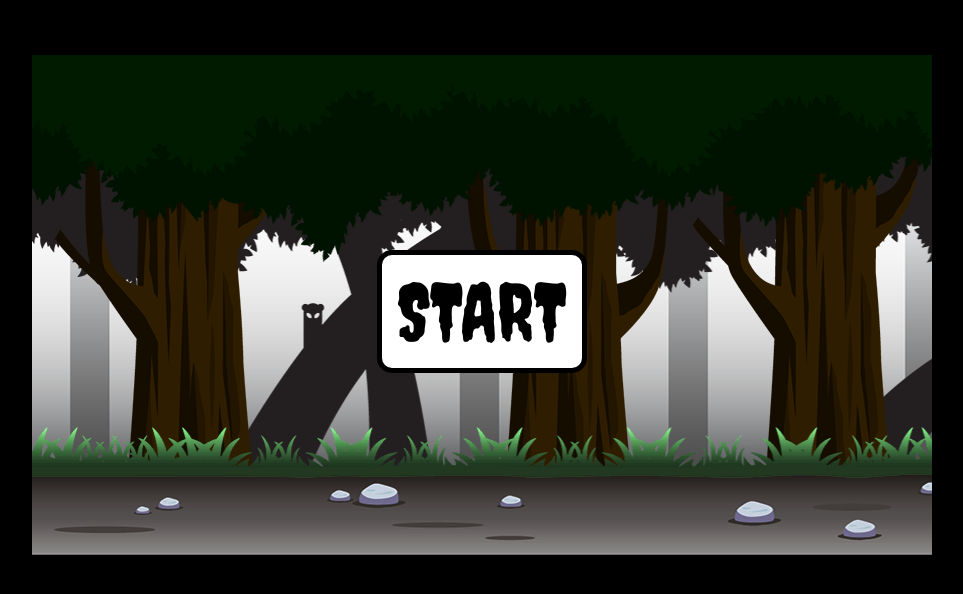
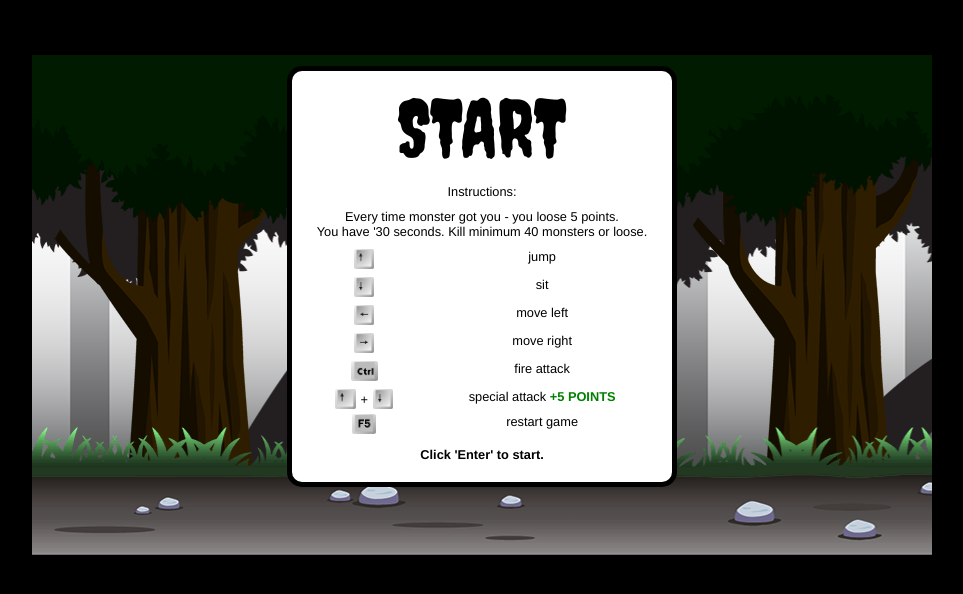
Before and after one commit to fiukpiotr/bug-buster-pup, a plain HTML site: page index.html in a window 1280 px wide. Shown: the whole page, without its empty margins (158-1121 px from the left). Drawn offline with Linux system fonts and the light colour scheme.

Commit message:
game time fixed + instructions img added

```diff
--- a/UI.js
+++ b/UI.js
@@ -29,7 +29,7 @@ export class UI {
       context.textAlign = 'center';
       context.font = this.fontSize * 2 + 'px ' + this.fontFamily;
       if (this.game.score > this.game.winningScore) {
-        context.shadowColor = 'green';
+        context.shadowColor = 'white';
         context.fillText('Boo-yah!', this.game.width * 0.5, this.game.height * 0.5);
         context.font = this.fontSize * 0.7 + 'px ' + this.fontFamily;
         context.fillText('What are creatures of the night afraid of? YOU!!!', this.game.width * 0.5 + 2, this.game.height * 0.5 + 40);
--- a/index.html
+++ b/index.html
@@ -25,25 +25,39 @@
   </audio>
 
   <div class="container">
-    <button id="startButton">START</button>
-    <canvas id="canvas1"></canvas>
-    <!-- <div class="instructions">
+    <button id="startButton">
+      START
       <p class="title">Instructions:</p>
       <p class="discription">
-        Every time monster got you - you loose 5 points.
+        Every time monster got you - you loose 5 points.<br>
         You have '30 seconds. Kill minimum 40 monsters or loose.<br>
       </p>
 
-      <ul>
-        <li>'Arrow Up' - jump</li>
-        <li>'Arrow Down' - sit</li>
-        <li>'Arrow Left' - left</li>
-        <li>'Arrow Right' - right</li>
-        <li>'Ctrl' - fire attack</li>
-        <li>'Arrow Down' while jumping - special attack</li>
-        <li>'F5' - restart game</li>
-      </ul>
-    </div> -->
+      <div class="grid-container">
+        <div><img src="assets/images/controls/arrow-up.png" alt="Arrow Up"></div>
+        <div>jump</div>
+
+        <div><img src="assets/images/controls/arrow-down.png" alt="Arrow Down"></div>
+        <div>sit</div>
+
+        <div><img src="assets/images/controls/arrow-left.png" alt="Arrow Left"></div>
+        <div>move left</div>
+
+        <div><img src="assets/images/controls/arrow-right.png" alt="Arrow Right"></div>
+        <div>move right</div>
+
+        <div><img src="assets/images/controls/CTRL.png" alt="Ctrl"></div>
+        <div>fire attack</div>
+
+        <div class="special-attack"><img src="assets/images/controls/arrow-up.png" alt="Arrow Up"><span>  +  </span><img src="assets/images/controls/arrow-down.png" alt="Arrow Down"></div>
+        <div>special attack <b style="color: green">+5 POINTS</b></div>
+
+        <div><img src="assets/images/controls/F5.png" alt="F5"></div>
+        <div>restart game</div>
+      </div>
+      <p><b>Click 'Enter' to start.</b></p>
+    </button>
+    <canvas id="canvas1"></canvas>
   </div>
 
   <img id="player" src="assets/images/player/player.png">
--- a/main.js
+++ b/main.js
@@ -15,6 +15,7 @@ window.addEventListener('load', function(){
   const gameOverSound = document.getElementById('gameOverSound');
   gameOverSound.volume = 0.2;
   const startButton = document.getElementById('startButton');
+
 
   class Game {
     constructor(width, height){
@@ -34,11 +35,12 @@ window.addEventListener('load', function(){
       this.floatingMessages = [];
       this.maxParticles = 200;
       this.enemyTimer = 0;
-      this.enemyInterval = Math.random() * 1000 + 600;
+      this.enemyInterval = Math.random() * 1000 + 500;
       this.debug = false;
       this.score = 0;
       this.winningScore = 40;
       this.fontColor = 'green';
+      this.startTime = new Date().getTime();
       this.time = 0;
       this.maxTime = 30000;
       this.isPlaying = false;
@@ -120,13 +122,17 @@ window.addEventListener('load', function(){
     }
   }
 
+
   const game = new Game(canvas.width, canvas.height);
   const targetFPS = 60;
   const frameDuration = 1000 / targetFPS;
   let lastTime = 0;
 
-  function animate(timeStamp){
-    const deltaTime = timeStamp - lastTime;
+  function animate(timeStamp) {
+    let deltaTime = timeStamp - lastTime;
+    if (deltaTime > 30) {
+      deltaTime = 30;
+    }
     if (deltaTime >= frameDuration) {
       lastTime = timeStamp - (deltaTime % frameDuration);
       ctx.clearRect(0, 0, canvas.width, canvas.height);
@@ -138,21 +144,22 @@ window.addEventListener('load', function(){
     }
   }
 
-document.addEventListener('keydown', function(event) {
-  if (event.key === 'Enter') {
-    if (startButton.style.display !== "none") {
-      game.isPlaying = true;
-      animate(0);
-      backgroundAudio.play();
-      startButton.style.display = "none";
-    }
-  }
-});
-
   startButton.addEventListener('click', function() {
+    game.time = 0;
     game.isPlaying = true;
-    animate(0);
     backgroundAudio.play();
     startButton.style.display = "none";
+    animate(0);
   });
+
+  document.addEventListener('keydown', function(event) {
+    if (event.key === 'Enter') {
+        game.isPlaying = true;
+        backgroundAudio.play();
+        startButton.style.display = "none";
+        animate(0);
+    }
+  });
+
+
 });
--- a/player.js
+++ b/player.js
@@ -91,11 +91,13 @@ export default class Player {
           if (this.currentState === this.states[4] || this.currentState === this.states[5]){
             if (this.currentState === this.states[4]){
               collisionAnimation.playerHit();
+              this.game.score++;
+              this.game.floatingMessages.push(new FloatingMessage('+1', enemy.x, enemy.y, 150, 50))
             } else if (this.currentState === this.states[5]){
               collisionAnimation.specialAttackSound();
+              this.game.score += 5;
+              this.game.floatingMessages.push(new FloatingMessage('+5', enemy.x, enemy.y, 150, 50))
             }
-            this.game.score++;
-            this.game.floatingMessages.push(new FloatingMessage('+1', enemy.x, enemy.y, 150, 50))
           } else {
             collisionAnimation.enemyHit();
             this.setState(6, 0);
--- a/style.css
+++ b/style.css
@@ -25,19 +25,46 @@ body {
   border: 5px solid black;
   border-radius: 15px;
   /* margin-top: clamp(38px, 25vw, 200px); */
-  margin-top: max(8px, min(25vh, 200px));
+  margin-top: max(0px, min(2vh, 200px));
   transition: 1s;
 }
 
 @media screen and (max-width: 500px) {
   #startButton {
-    margin-top: 38px;
+    margin-top: 0px;
   }
 }
 
 #startButton:hover {
   background-color: rgb(146, 0, 0);
   cursor: pointer;
+}
+
+p {
+  font-size: 0.8rem;
+  margin: 10px;
+}
+
+.grid-container {
+  font-size: 0.8rem;
+  display: grid;
+  grid-template-columns: 1fr 2fr;
+  gap: 5px;
+  justify-content: center;
+  text-align: center;
+}
+
+.special-attack {
+  display: flex;
+  justify-content: center;
+  align-items: center;
+  align-content: space-around;
+}
+
+img {
+  height: 20px;
+  margin-left: 5px;
+  margin-right: 5px;
 }
 
 #canvas1 {
```
Also changed, not shown: assets/images/controls/CTRL.png (added), assets/images/controls/F5.png (added), assets/images/controls/arrow keys.png (added), assets/images/controls/arrow-down.png (added), assets/images/controls/arrow-left.png (added), assets/images/controls/arrow-right.png (added), assets/images/controls/arrow-up.png (added).
